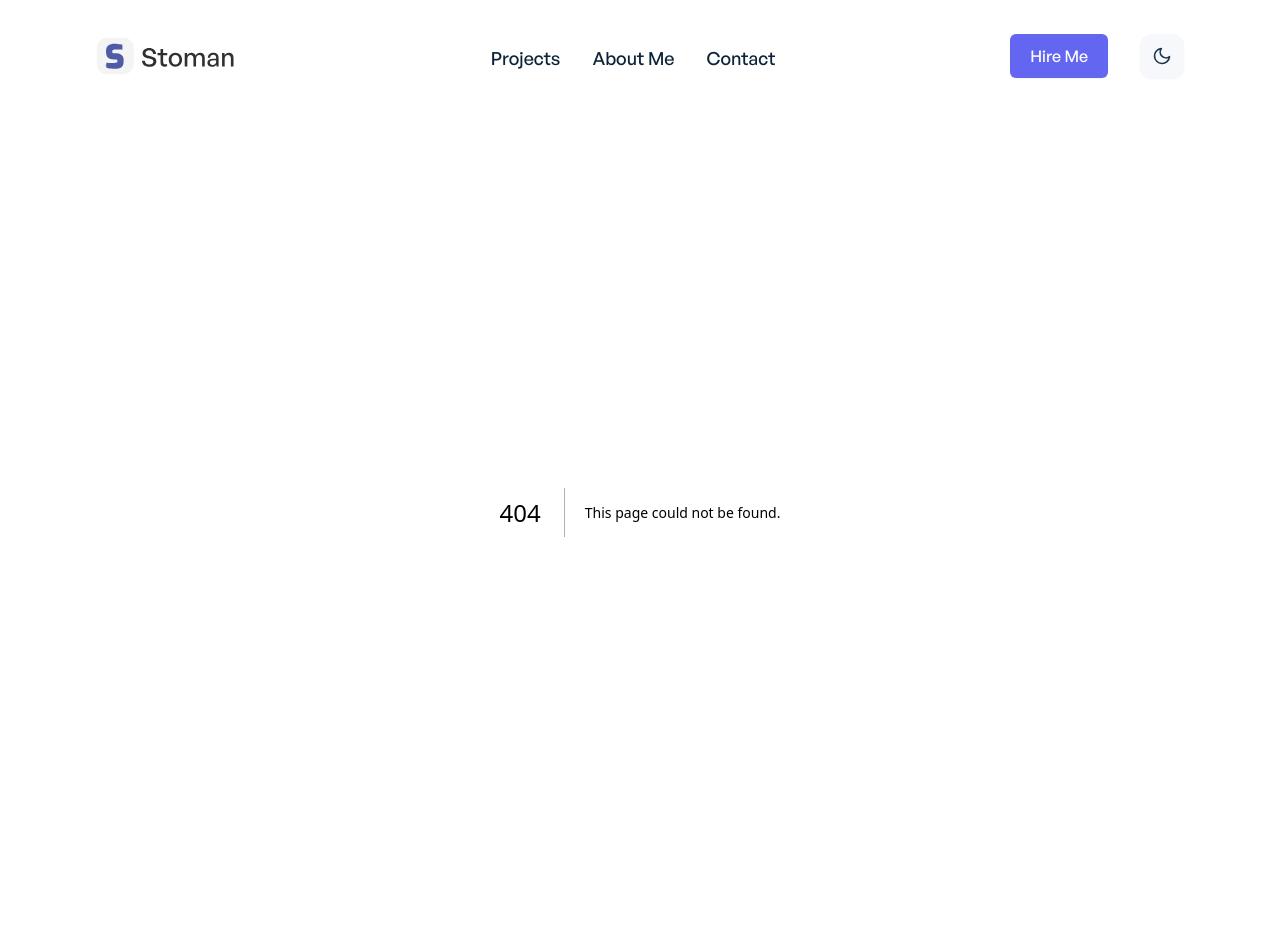
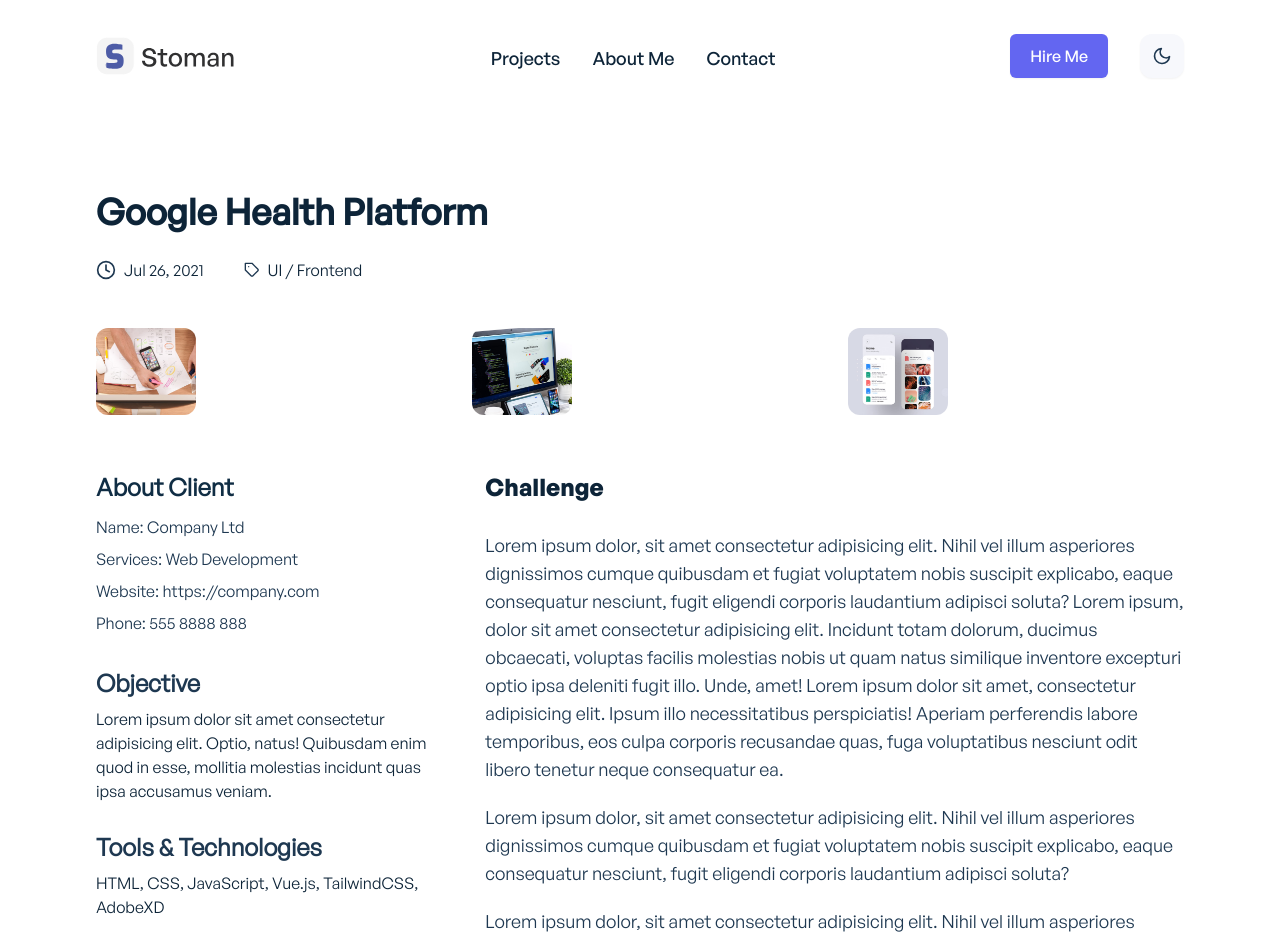
Before and after one commit to karadumanb/portfolio, a Next.js app: page /projects/1 in a window 1280 px wide. Before the commit this address had no page. Shown: the top 941 px of the page. Built offline with nearby package versions, Linux system fonts and the light colour scheme.

Commit message:
add project

```diff
--- a/src/modules/projects/RelatedProjects.tsx
+++ b/src/modules/projects/RelatedProjects.tsx
@@ -1,3 +1,4 @@
+import { getImageUrl } from '@/services/image';
 import Image from 'next/image';
 
 const RelatedProject = {
@@ -6,22 +7,22 @@
 		{
 			id: 1,
 			title: 'Mobile UI',
-			img: '/images/ui-project-2.jpg',
+			img: 'ui-project-2.jpg',
 		},
 		{
 			id: 3,
 			title: 'Web Application',
-			img: '/images/mobile-project-1.jpg',
+			img: 'mobile-project-1.jpg',
 		},
 		{
 			id: 3,
 			title: 'UI Design',
-			img: '/images/web-project-1.jpg',
+			img: 'web-project-1.jpg',
 		},
 		{
 			id: 4,
 			title: 'Kabul Mobile App UI',
-			img: '/images/mobile-project-2.jpg',
+			img: 'mobile-project-2.jpg',
 		},
 	],
 };
@@ -37,7 +38,7 @@
 				{RelatedProject.Projects.map((project) => {
 					return (
 						<Image
-							src={project.img}
+							src={getImageUrl(project.img)}
 							className="rounded-xl cursor-pointer"
 							width="400"
 							height="400"
--- a/src/modules/projects/Single.tsx
+++ b/src/modules/projects/Single.tsx
@@ -1,3 +1,4 @@
+import { getImageUrl } from '@/services/image';
 import { motion } from 'framer-motion';
 import Image from 'next/image';
 import Link from 'next/link';
@@ -28,7 +29,7 @@
 				<div className="rounded-xl shadow-lg hover:shadow-xl cursor-pointer mb-10 sm:mb-0 bg-secondary-light dark:bg-ternary-dark">
 					<div>
 						<Image
-							src={project.img}
+							src={getImageUrl(project.img)}
 							className="rounded-t-xl border-none"
 							alt="Single Project"
 							width={100}
--- a/src/modules/projects/data.js
+++ b/src/modules/projects/data.ts
@@ -1,35 +1,32 @@
-export const projectsData = [
+export const projectsData: Project[] = [
 	{
 		id: 1,
 		title: 'Google Health Platform',
 		url: 'google-health-platform',
 		category: 'Web Application',
-		img: '/images/web-project-2.jpg',
-		ProjectHeader: {
-			title: 'Google Health Platform',
+		img: 'web-project-2.jpg',
 		publishDate: 'Jul 26, 2021',
 		tags: 'UI / Frontend',
-		},
-		ProjectImages: [
+		images: [
 			{
 				id: 1,
 				title: 'Google Health Platform',
-				img: '/images/ui-project-1.jpg',
+				img: 'ui-project-1.jpg',
 			},
 			{
 				id: 2,
 				title: 'Google Health Platform',
-				img: '/images/web-project-2.jpg',
+				img: 'web-project-2.jpg',
 			},
 			{
 				id: 3,
 				title: 'Google Health Platform',
-				img: '/images/mobile-project-2.jpg',
+				img: 'mobile-project-2.jpg',
 			},
 		],
-		ProjectInfo: {
-			ClientHeading: 'About Client',
-			CompanyInfo: [
+		info: {
+			client: 'About Client',
+			companyInfo: [
 				{
 					id: 1,
 					title: 'Name',
@@ -51,10 +48,10 @@
 					details: '555 8888 888',
 				},
 			],
-			ObjectivesHeading: 'Objective',
-			ObjectivesDetails:
+			title: 'Objective',
+			description:
 				'Lorem ipsum dolor sit amet consectetur adipisicing elit. Optio, natus! Quibusdam enim quod in esse, mollitia molestias incidunt quas ipsa accusamus veniam.',
-			Technologies: [
+			technologies: [
 				{
 					title: 'Tools & Technologies',
 					techs: [
@@ -67,8 +64,8 @@
 					],
 				},
 			],
-			ProjectDetailsHeading: 'Challenge',
-			ProjectDetails: [
+			detailTitle: 'Challenge',
+			details: [
 				{
 					id: 1,
 					details:
@@ -90,7 +87,6 @@
 						'Lorem ipsum dolor, sit amet consectetur adipisicing elit. Nihil vel illum asperiores dignissimos cumque quibusdam et fugiat voluptatem nobis suscipit explicabo, eaque consequatur nesciunt, fugit eligendi corporis laudantium adipisci soluta? Lorem ipsum, dolor sit amet consectetur adipisicing elit. Incidunt totam dolorum, ducimus obcaecati, voluptas facilis molestias nobis ut quam natus similique inventore excepturi optio ipsa deleniti fugit illo. Unde, amet! Lorem ipsum dolor sit amet, consectetur adipisicing elit. Ipsum illo necessitatibus perspiciatis! Aperiam perferendis labore temporibus, eos culpa corporis recusandae quas, fuga voluptatibus nesciunt odit libero tenetur neque consequatur ea.',
 				},
 			],
-			SocialSharingHeading: 'Share This',
 			// SocialSharing: [
 			// 	{
 			// 		id: 999,
@@ -130,32 +126,29 @@
 		title: 'Phoenix Digital Agency',
 		url: 'phoenix-digital-agency',
 		category: 'Mobile Application',
-		img: '/images/mobile-project-2.jpg',
-		ProjectHeader: {
-			title: 'Phoenix Digital Agency',
+		img: 'mobile-project-2.jpg',
 		publishDate: 'Jul 26, 2021',
 		tags: 'Mobile Application',
-		},
-		ProjectImages: [
+		images: [
 			{
 				id: 1,
 				title: 'Phoenix Digital Agency',
-				img: '/images/ui-project-1.jpg',
+				img: 'ui-project-1.jpg',
 			},
 			{
 				id: 2,
 				title: 'Phoenix Digital Agency',
-				img: '/images/web-project-2.jpg',
+				img: 'web-project-2.jpg',
 			},
 			{
 				id: 3,
 				title: 'Phoenix Digital Agency',
-				img: '/images/mobile-project-2.jpg',
+				img: 'mobile-project-2.jpg',
 			},
 		],
-		ProjectInfo: {
-			ClientHeading: 'About Client',
-			CompanyInfo: [
+		info: {
+			client: 'About Client',
+			companyInfo: [
 				{
 					id: 1,
 					title: 'Name',
@@ -177,10 +170,10 @@
 					details: '555 8888 888',
 				},
 			],
-			ObjectivesHeading: 'Objective',
-			ObjectivesDetails:
+			title: 'Objective',
+			description:
 				'Lorem ipsum dolor sit amet consectetur adipisicing elit. Optio, natus! Quibusdam enim quod in esse, mollitia molestias incidunt quas ipsa accusamus veniam.',
-			Technologies: [
+			technologies: [
 				{
 					title: 'Tools & Technologies',
 					techs: [
@@ -193,8 +186,8 @@
 					],
 				},
 			],
-			ProjectDetailsHeading: 'Challenge',
-			ProjectDetails: [
+			detailTitle: 'Challenge',
+			details: [
 				{
 					id: 1,
 					details:
@@ -216,7 +209,6 @@
 						'Lorem ipsum dolor, sit amet consectetur adipisicing elit. Nihil vel illum asperiores dignissimos cumque quibusdam et fugiat voluptatem nobis suscipit explicabo, eaque consequatur nesciunt, fugit eligendi corporis laudantium adipisci soluta? Lorem ipsum, dolor sit amet consectetur adipisicing elit. Incidunt totam dolorum, ducimus obcaecati, voluptas facilis molestias nobis ut quam natus similique inventore excepturi optio ipsa deleniti fugit illo. Unde, amet! Lorem ipsum dolor sit amet, consectetur adipisicing elit. Ipsum illo necessitatibus perspiciatis! Aperiam perferendis labore temporibus, eos culpa corporis recusandae quas, fuga voluptatibus nesciunt odit libero tenetur neque consequatur ea.',
 				},
 			],
-			SocialSharingHeading: 'Share This',
 			// SocialSharing: [
 			// 	{
 			// 		id: 1,
@@ -256,32 +248,29 @@
 		title: 'Project Management UI',
 		url: 'project-management-ui',
 		category: 'UI/UX Design',
-		img: '/images/ui-project-1.jpg',
-		ProjectHeader: {
-			title: 'Project Management UI',
+		img: 'ui-project-1.jpg',
 		publishDate: 'Jul 26, 2021',
 		tags: 'UI / Frontend',
-		},
-		ProjectImages: [
+		images: [
 			{
 				id: 999,
 				title: 'Kabul Project Management UI',
-				img: '/images/ui-project-1.jpg',
+				img: 'ui-project-1.jpg',
 			},
 			{
 				id: 999,
 				title: 'Kabul Project Management UI',
-				img: '/images/web-project-2.jpg',
+				img: 'web-project-2.jpg',
 			},
 			{
 				id: 999,
 				title: 'Kabul Project Management UI',
-				img: '/images/mobile-project-2.jpg',
+				img: 'mobile-project-2.jpg',
 			},
 		],
-		ProjectInfo: {
-			ClientHeading: 'About Client',
-			CompanyInfo: [
+		info: {
+			client: 'About Client',
+			companyInfo: [
 				{
 					id: 999,
 					title: 'Name',
@@ -303,10 +292,10 @@
 					details: '555 8888 888',
 				},
 			],
-			ObjectivesHeading: 'Objective',
-			ObjectivesDetails:
+			title: 'Objective',
+			description:
 				'Lorem ipsum dolor sit amet consectetur adipisicing elit. Optio, natus! Quibusdam enim quod in esse, mollitia molestias incidunt quas ipsa accusamus veniam.',
-			Technologies: [
+			technologies: [
 				{
 					title: 'Tools & Technologies',
 					techs: [
@@ -319,8 +308,8 @@
 					],
 				},
 			],
-			ProjectDetailsHeading: 'Challenge',
-			ProjectDetails: [
+			detailTitle: 'Challenge',
+			details: [
 				{
 					id: 999,
 					details:
@@ -342,7 +331,6 @@
 						'Lorem ipsum dolor, sit amet consectetur adipisicing elit. Nihil vel illum asperiores dignissimos cumque quibusdam et fugiat voluptatem nobis suscipit explicabo, eaque consequatur nesciunt, fugit eligendi corporis laudantium adipisci soluta? Lorem ipsum, dolor sit amet consectetur adipisicing elit. Incidunt totam dolorum, ducimus obcaecati, voluptas facilis molestias nobis ut quam natus similique inventore excepturi optio ipsa deleniti fugit illo. Unde, amet! Lorem ipsum dolor sit amet, consectetur adipisicing elit. Ipsum illo necessitatibus perspiciatis! Aperiam perferendis labore temporibus, eos culpa corporis recusandae quas, fuga voluptatibus nesciunt odit libero tenetur neque consequatur ea.',
 				},
 			],
-			SocialSharingHeading: 'Share This',
 			// SocialSharing: [
 			// 	{
 			// 		id: 999,
@@ -382,32 +370,29 @@
 		title: 'Cloud Storage Platform',
 		url: 'cloud-storage-platform',
 		category: 'UI/UX Design',
-		img: '/images/ui-project-2.jpg',
-		ProjectHeader: {
-			title: 'Cloud Storage Platform',
+		img: 'ui-project-2.jpg',
 		publishDate: 'Jul 26, 2021',
 		tags: 'Web & Cloud',
-		},
-		ProjectImages: [
+		images: [
 			{
 				id: 999,
 				title: 'Kabul Cloud Storage Platform',
-				img: '/images/ui-project-1.jpg',
+				img: 'ui-project-1.jpg',
 			},
 			{
 				id: 999,
 				title: 'Kabul Cloud Storage Platform',
-				img: '/images/web-project-2.jpg',
+				img: 'web-project-2.jpg',
 			},
 			{
 				id: 999,
 				title: 'Kabul Cloud Storage Platform',
-				img: '/images/mobile-project-2.jpg',
+				img: 'mobile-project-2.jpg',
 			},
 		],
-		ProjectInfo: {
-			ClientHeading: 'About Client',
-			CompanyInfo: [
+		info: {
+			client: 'About Client',
+			companyInfo: [
 				{
 					id: 999,
 					title: 'Name',
@@ -429,10 +414,10 @@
 					details: '555 8888 888',
 				},
 			],
-			ObjectivesHeading: 'Objective',
-			ObjectivesDetails:
+			title: 'Objective',
+			description:
 				'Lorem ipsum dolor sit amet consectetur adipisicing elit. Optio, natus! Quibusdam enim quod in esse, mollitia molestias incidunt quas ipsa accusamus veniam.',
-			Technologies: [
+			technologies: [
 				{
 					title: 'Tools & Technologies',
 					techs: [
@@ -445,8 +430,8 @@
 					],
 				},
 			],
-			ProjectDetailsHeading: 'Challenge',
-			ProjectDetails: [
+			detailTitle: 'Challenge',
+			details: [
 				{
 					id: 999,
 					details:
@@ -468,7 +453,6 @@
 						'Lorem ipsum dolor, sit amet consectetur adipisicing elit. Nihil vel illum asperiores dignissimos cumque quibusdam et fugiat voluptatem nobis suscipit explicabo, eaque consequatur nesciunt, fugit eligendi corporis laudantium adipisci soluta? Lorem ipsum, dolor sit amet consectetur adipisicing elit. Incidunt totam dolorum, ducimus obcaecati, voluptas facilis molestias nobis ut quam natus similique inventore excepturi optio ipsa deleniti fugit illo. Unde, amet! Lorem ipsum dolor sit amet, consectetur adipisicing elit. Ipsum illo necessitatibus perspiciatis! Aperiam perferendis labore temporibus, eos culpa corporis recusandae quas, fuga voluptatibus nesciunt odit libero tenetur neque consequatur ea.',
 				},
 			],
-			SocialSharingHeading: 'Share This',
 			// SocialSharing: [
 			// 	{
 			// 		id: 999,
@@ -508,32 +492,29 @@
 		title: 'WeTalk Social Application',
 		url: 'wetalk-social-app',
 		category: 'Mobile Application',
-		img: '/images/mobile-project-1.jpg',
-		ProjectHeader: {
-			title: 'WeTalk Social Application',
+		img: 'mobile-project-1.jpg',
 		publishDate: 'Jul 26, 2021',
 		tags: 'UI / Frontend',
-		},
-		ProjectImages: [
+		images: [
 			{
 				id: 999,
 				title: 'WeTalk Social Application',
-				img: '/images/ui-project-1.jpg',
+				img: 'ui-project-1.jpg',
 			},
 			{
 				id: 999,
 				title: 'WeTalk Social Application',
-				img: '/images/web-project-2.jpg',
+				img: 'web-project-2.jpg',
 			},
 			{
 				id: 999,
 				title: 'WeTalk Social Application',
-				img: '/images/mobile-project-2.jpg',
+				img: 'mobile-project-2.jpg',
 			},
 		],
-		ProjectInfo: {
-			ClientHeading: 'About Client',
-			CompanyInfo: [
+		info: {
+			client: 'About Client',
+			companyInfo: [
 				{
 					id: 999,
 					title: 'Name',
@@ -555,10 +536,10 @@
 					details: '555 8888 888',
 				},
 			],
-			ObjectivesHeading: 'Objective',
-			ObjectivesDetails:
+			title: 'Objective',
+			description:
 				'Lorem ipsum dolor sit amet consectetur adipisicing elit. Optio, natus! Quibusdam enim quod in esse, mollitia molestias incidunt quas ipsa accusamus veniam.',
-			Technologies: [
+			technologies: [
 				{
 					title: 'Tools & Technologies',
 					techs: [
@@ -571,8 +552,8 @@
 					],
 				},
 			],
-			ProjectDetailsHeading: 'Challenge',
-			ProjectDetails: [
+			detailTitle: 'Challenge',
+			details: [
 				{
 					id: 999,
 					details:
@@ -594,7 +575,6 @@
 						'Lorem ipsum dolor, sit amet consectetur adipisicing elit. Nihil vel illum asperiores dignissimos cumque quibusdam et fugiat voluptatem nobis suscipit explicabo, eaque consequatur nesciunt, fugit eligendi corporis laudantium adipisci soluta? Lorem ipsum, dolor sit amet consectetur adipisicing elit. Incidunt totam dolorum, ducimus obcaecati, voluptas facilis molestias nobis ut quam natus similique inventore excepturi optio ipsa deleniti fugit illo. Unde, amet! Lorem ipsum dolor sit amet, consectetur adipisicing elit. Ipsum illo necessitatibus perspiciatis! Aperiam perferendis labore temporibus, eos culpa corporis recusandae quas, fuga voluptatibus nesciunt odit libero tenetur neque consequatur ea.',
 				},
 			],
-			SocialSharingHeading: 'Share This',
 			// SocialSharing: [
 			// 	{
 			// 		id: 999,
@@ -634,32 +614,29 @@
 		title: 'Apple New Design System',
 		url: 'apple-new-design-system',
 		category: 'Web Application',
-		img: '/images/web-project-1.jpg',
-		ProjectHeader: {
-			title: 'Apple New Design System',
+		img: 'web-project-1.jpg',
 		publishDate: 'Jul 26, 2021',
 		tags: 'UI / Frontend',
-		},
-		ProjectImages: [
+		images: [
 			{
 				id: 999,
 				title: 'Kabul Apple New Design System',
-				img: '/images/ui-project-1.jpg',
+				img: 'ui-project-1.jpg',
 			},
 			{
 				id: 999,
 				title: 'Kabul Apple New Design System',
-				img: '/images/web-project-2.jpg',
+				img: 'web-project-2.jpg',
 			},
 			{
 				id: 999,
 				title: 'Kabul Apple New Design System',
-				img: '/images/mobile-project-2.jpg',
+				img: 'mobile-project-2.jpg',
 			},
 		],
-		ProjectInfo: {
-			ClientHeading: 'About Client',
-			CompanyInfo: [
+		info: {
+			client: 'About Client',
+			companyInfo: [
 				{
 					id: 999,
 					title: 'Name',
@@ -681,10 +658,10 @@
 					details: '555 8888 888',
 				},
 			],
-			ObjectivesHeading: 'Objective',
-			ObjectivesDetails:
+			title: 'Objective',
+			description:
 				'Lorem ipsum dolor sit amet consectetur adipisicing elit. Optio, natus! Quibusdam enim quod in esse, mollitia molestias incidunt quas ipsa accusamus veniam.',
-			Technologies: [
+			technologies: [
 				{
 					title: 'Tools & Technologies',
 					techs: [
@@ -697,8 +674,8 @@
 					],
 				},
 			],
-			ProjectDetailsHeading: 'Challenge',
-			ProjectDetails: [
+			detailTitle: 'Challenge',
+			details: [
 				{
 					id: 999,
 					details:
@@ -720,7 +697,6 @@
 						'Lorem ipsum dolor, sit amet consectetur adipisicing elit. Nihil vel illum asperiores dignissimos cumque quibusdam et fugiat voluptatem nobis suscipit explicabo, eaque consequatur nesciunt, fugit eligendi corporis laudantium adipisci soluta? Lorem ipsum, dolor sit amet consectetur adipisicing elit. Incidunt totam dolorum, ducimus obcaecati, voluptas facilis molestias nobis ut quam natus similique inventore excepturi optio ipsa deleniti fugit illo. Unde, amet! Lorem ipsum dolor sit amet, consectetur adipisicing elit. Ipsum illo necessitatibus perspiciatis! Aperiam perferendis labore temporibus, eos culpa corporis recusandae quas, fuga voluptatibus nesciunt odit libero tenetur neque consequatur ea.',
 				},
 			],
-			SocialSharingHeading: 'Share This',
 			// SocialSharing: [
 			// 	{
 			// 		id: 999,
--- /dev/null
+++ b/src/pages/projects/[id].tsx
@@ -0,0 +1,174 @@
+import Image from 'next/image';
+import { FiClock, FiTag } from 'react-icons/fi';
+import PagesMetaHead from '@/components/shared/PagesMetaHead';
+import RelatedProjects from '@/modules/projects/RelatedProjects';
+import { projectsData } from '@/modules/projects/data';
+import { getImageUrl } from '@/services/image';
+
+type Props = {
+	project: Project
+}
+
+function ProjectSingle({project}: Props) {
+	return (
+		<div className="container mx-auto">
+			<PagesMetaHead title={project.title} />
+
+			{/* Header */}
+			<div>
+				<p className="font-general-medium text-left text-3xl sm:text-4xl font-bold text-primary-dark dark:text-primary-light mt-14 sm:mt-20 mb-7">
+					{project.title}
+				</p>
+				<div className="flex">
+					<div className="flex items-center mr-10">
+						<FiClock className="text-xl text-ternary-dark dark:text-ternary-light" />
+						<span className="font-general-regular ml-2 leading-none text-primary-dark dark:text-primary-light">
+							{project.publishDate}
+						</span>
+					</div>
+					<div className="flex items-center">
+						<FiTag className="w-4 h-4 text-ternary-dark dark:text-ternary-light" />
+						<span className="font-general-regular ml-2 leading-none text-primary-dark dark:text-primary-light">
+							{project.tags}
+						</span>
+					</div>
+				</div>
+			</div>
+
+			{/* Gallery */}
+			<div className="grid grid-cols-1 sm:grid-cols-3 sm:gap-10 mt-12">
+				{project.images.map((image) => {
+					return (
+						<div className="mb-10 sm:mb-0" key={image.id}>
+							<Image
+								src={getImageUrl(image.img)}
+								className="rounded-xl cursor-pointer shadow-lg sm:shadow-none"
+								alt={image.title}
+								key={image.id}
+								width={100}
+								height={90}
+							/>
+						</div>
+					);
+				})}
+			</div>
+
+			{/* Info */}
+			<div className="block sm:flex gap-0 sm:gap-10 mt-14">
+				<div className="w-full sm:w-1/3 text-left">
+					{/* Single project client details */}
+					<div className="mb-7">
+						<p className="font-general-regular text-2xl font-semibold text-secondary-dark dark:text-secondary-light mb-2">
+							{project.info.client}
+						</p>
+						<ul className="leading-loose">
+							{project.info.companyInfo.map(
+								(info) => {
+									return (
+										<li
+											className="font-general-regular text-ternary-dark dark:text-ternary-light"
+											key={info.id}
+										>
+											<span>{info.title}: </span>
+											<a
+												href="https://stoman.me"
+												className={
+													info.title === 'Website' ||
+													info.title === 'Phone'
+														? 'hover:underline hover:text-indigo-500 dark:hover:text-indigo-400 cursor-pointer duration-300'
+														: ''
+												}
+												aria-label="Project Website and Phone"
+											>
+												{info.details}
+											</a>
+										</li>
+									);
+								}
+							)}
+						</ul>
+					</div>
+
+					{/* Single project objectives */}
+					<div className="mb-7">
+						<p className="font-general-regular text-2xl font-semibold text-ternary-dark dark:text-ternary-light mb-2">
+							{project.info.title}
+						</p>
+						<p className="font-general-regular text-primary-dark dark:text-ternary-light">
+							{project.info.description}
+						</p>
+					</div>
+
+					{/* Single project technologies */}
+					<div className="mb-7">
+						<p className="font-general-regular text-2xl font-semibold text-ternary-dark dark:text-ternary-light mb-2">
+							{project.info.technologies[0].title}
+						</p>
+						<p className="font-general-regular text-primary-dark dark:text-ternary-light">
+							{project.info.technologies[0].techs.join(
+								', '
+							)}
+						</p>
+					</div>
+
+					{/* Single project social sharing */}
+					<div>
+						<p className="font-general-regular text-2xl font-semibold text-ternary-dark dark:text-ternary-light mb-2">
+							{"Share this"}
+						</p>
+						{/* <div className="flex items-center gap-3 mt-5">
+							{project.info.SocialSharing.map(
+								(social, index) => {
+									<Link
+										key={index}
+										href={social.url}
+										target="__blank"
+										passHref={true}
+										aria-label="Share Project"
+										className="bg-ternary-light dark:bg-ternary-dark text-gray-400 hover:text-primary-dark dark:hover:text-primary-light p-2 rounded-lg shadow-sm duration-500"
+									>
+										<span className="text-lg lg:text-2xl">
+											{social.icon}
+										</span>
+									</Link>;
+								}
+							)}
+						</div> */}
+					</div>
+				</div>
+
+				{/*  Single project right section details */}
+				<div className="w-full sm:w-2/3 text-left mt-10 sm:mt-0">
+					<p className="text-primary-dark dark:text-primary-light text-2xl font-bold mb-7">
+						{project.info.detailTitle}
+					</p>
+					{project.info.details.map((details) => {
+						return (
+							<p
+								key={details.id}
+								className="font-general-regular mb-5 text-lg text-ternary-dark dark:text-ternary-light"
+							>
+								{details.details}
+							</p>
+						);
+					})}
+				</div>
+			</div>
+
+			<RelatedProjects />
+		</div>
+	);
+}
+
+export async function getServerSideProps({ query }: {query: {id: string}}) {
+	const { id } = query;
+	return {
+		props: {
+			project: projectsData.filter(
+				(project) => project.id === parseInt(id)
+			)[0],
+		},
+	};
+}
+
+export default ProjectSingle;
--- /dev/null
+++ b/src/pages/projects/index.tsx
@@ -0,0 +1,14 @@
+import PagesMetaHead from '@/components/shared/PagesMetaHead';
+import ProjectsGrid from '@/modules/projects/Grid';
+
+function index() {
+	return (
+		<div className="container mx-auto">
+			<PagesMetaHead title="Projects" />
+
+			<ProjectsGrid />
+		</div>
+	);
+}
+
+export default index;
--- /dev/null
+++ b/src/services/image.ts
@@ -0,0 +1,3 @@
+export function getImageUrl(url: string): string {
+  return `/images/${url}`
+}
```
Also changed, not shown: package.json (+6 -1 lines), src/components/shared/AppBanner.tsx (+5 -4 lines), src/modules/projects/type.d.ts (+40 -3 lines), .eslintrc.js (added), .eslintrc.json (deleted), .prettierrc.js (added), 1 other file (tests, documents, lock files or other folders). Lines whose indentation alone changed are shown as unchanged.
